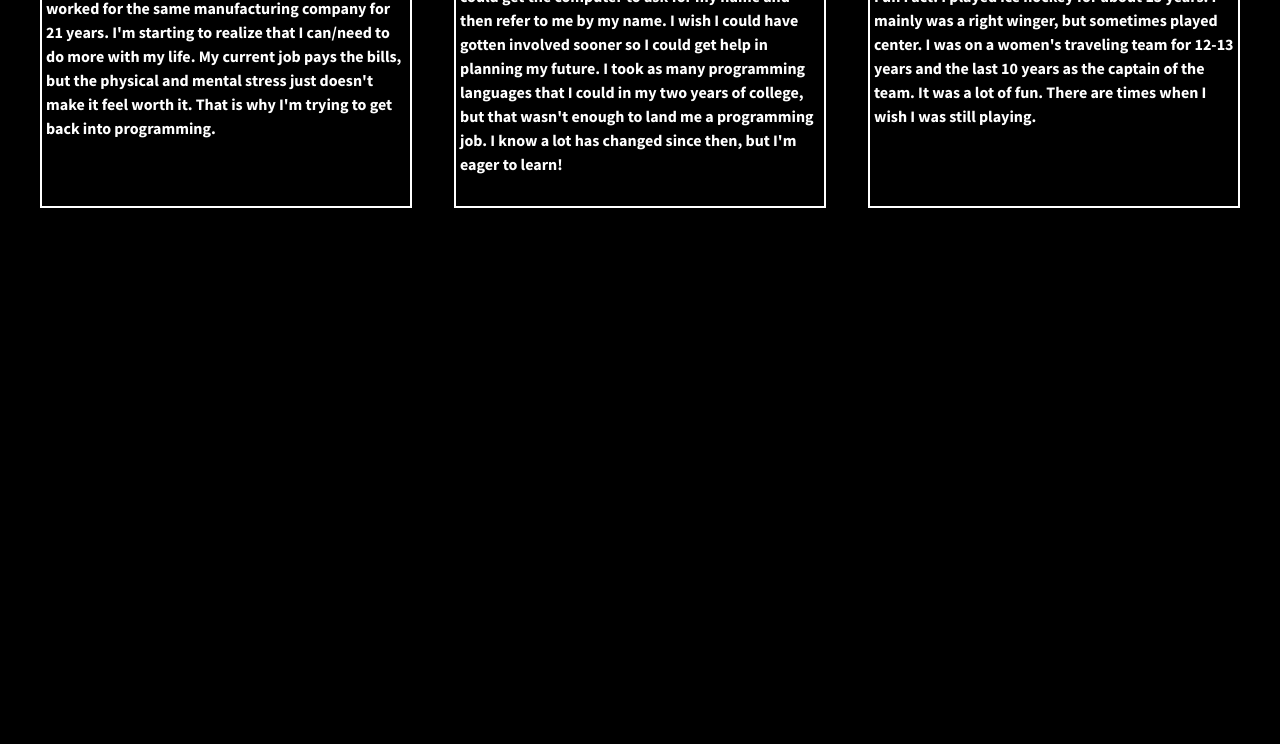
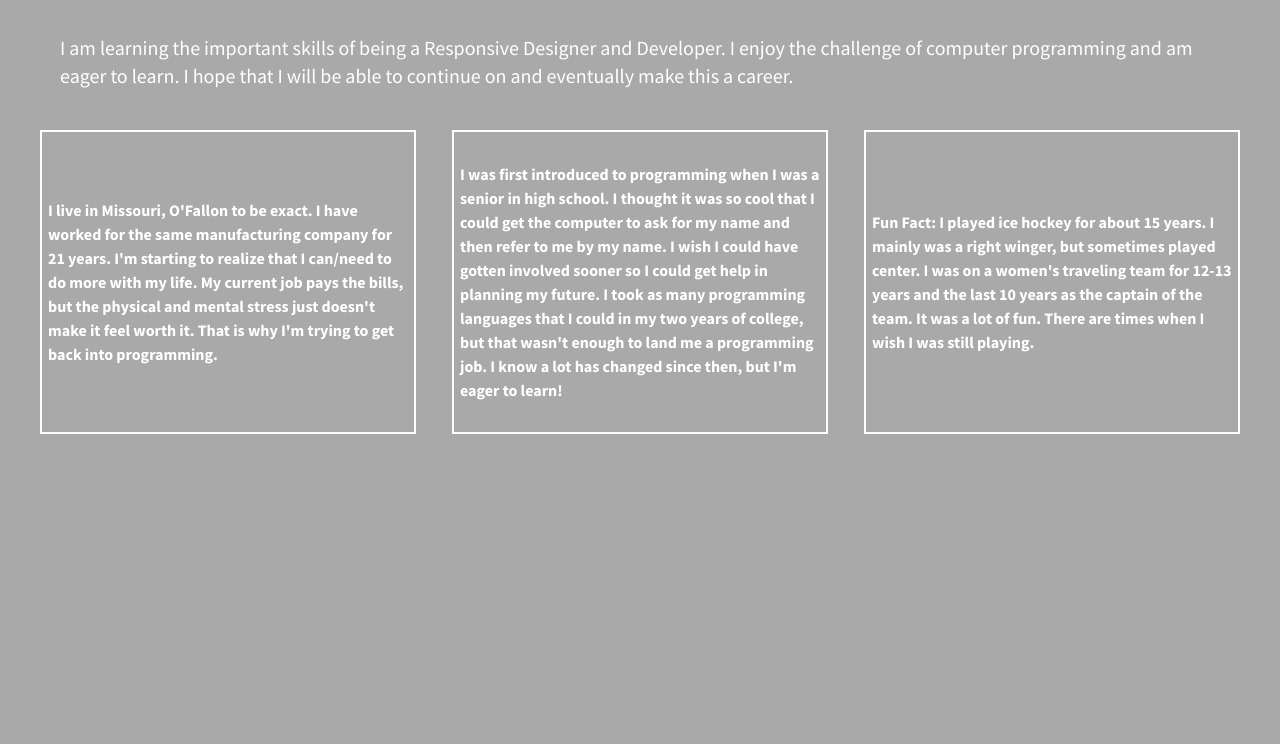
Before and after one commit to tnhn28/center-divs-flexbox, a plain HTML site: page index.html in a window 1280 px wide. Shown: the part 136-880 px from the top of the page. Drawn offline with nearby package versions, Linux system fonts and the light colour scheme.

Commit message:
customize divs flexbox

```diff
--- a/css/main.css
+++ b/css/main.css
@@ -97,7 +97,7 @@ textarea {
 
 
 html {
-  background-color: #000000;
+  background-color: #a9a9a9;
   height: 100%;
 }
 
@@ -115,6 +115,17 @@ body {
   justify-content: space-between;
 }
 
+.intro h1, p {
+    color: #fff;
+    display: flex;
+    justify-content: center;
+
+}
+
+.intro p {
+  padding: 1em;
+}
+
 .div-1, .div-2, .div-3 {
   /*give the divs a width of 30%, add display:flex, set justify-content and align-items to center*/
   color: #fff;
@@ -126,8 +137,8 @@ body {
   width: 30%;
   justify-content: center;
   align-items: center;
-  padding-left: 4px;
-  padding-right: 4px;
+  padding-left: 6px;
+  padding-right: 6px;
 }
 
 
--- a/index.html
+++ b/index.html
@@ -20,7 +20,13 @@
         <!--[if lt IE 8]>
             <p class="browserupgrade">You are using an <strong>outdated</strong> browser. Please <a href="http://browsehappy.com/">upgrade your browser</a> to improve your experience.</p>
         <![endif]-->
-
+           <div class="intro">
+                <h1>Hello.  My name is Tina.</h1>
+                <p>I am learning the important skills of being a Responsive Designer and Developer.  I enjoy the challenge
+                    of computer programming and am eager to learn.  I hope that I will be able to continue on and eventually
+                    make this a career.
+                </p>
+            </div>
         <section class="wrapper">
             <div class="div-1">
                 <p>I live in Missouri, O'Fallon to be exact.  I have worked for the same manufacturing company for 21 years.
```
